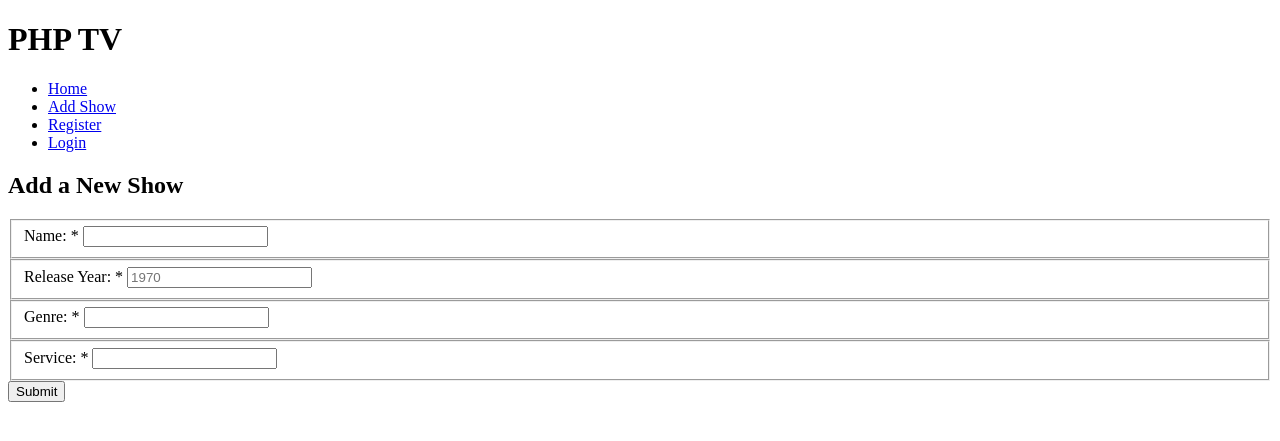
After one commit to ifotn/phptv, a PHP site: page /add-show.php in a window 1280 px wide. The commit adds this page. Shown: the top 441 px of the page. Run offline with PHP 8.4, Linux system fonts and the light colour scheme.

Commit message:
l2/1 - add-show form

```diff
--- /dev/null
+++ b/add-show.php
@@ -0,0 +1,26 @@
+<?php
+$title = 'Add Show';
+include('shared/header.php'); ?>
+
+<h2>Add a New Show</h2>
+<form>
+    <fieldset>
+        <label for="name">Name: *</label>
+        <input name="name" id="name" required />
+    </fieldset>
+    <fieldset>
+        <label for="releaseYear">Release Year: *</label>
+        <input name="releaseYear" id="releaseYear" required placeholder="1970" type="number" min="1970" />
+    </fieldset>
+    <fieldset>
+        <label for="genre">Genre: *</label>
+        <input name="genre" id="genre" required />
+    </fieldset>
+    <fieldset>
+        <label for="service">Service: *</label>
+        <input name="service" id="service" required />
+    </fieldset>
+    <button>Submit</button>
+</form>
+</body>
+</html>
--- a/index.php
+++ b/index.php
@@ -1,4 +1,7 @@
-    <?php include('shared/header.php'); ?>
+    <?php
+    $title = 'Home';
+    include('shared/header.php');
+    ?>
     <h2>Welcome to PHP TV</h2>
 </body>
 </html>
--- a/register.php
+++ b/register.php
@@ -1,4 +1,7 @@
-    <?php include('shared/header.php'); ?>
+    <?php
+    $title = 'Register';
+    include('shared/header.php');
+    ?>
     <h2>Register</h2>
 </body>
 </html>
--- a/shared/header.php
+++ b/shared/header.php
@@ -3,7 +3,7 @@
 <head>
     <meta charset="UTF-8">
     <meta name="viewport" content="width=device-width, initial-scale=1.0">
-    <title>Document</title>
+    <title><?php echo $title; ?></title>
 </head>
 <body>
     <h1>PHP TV</h1>
@@ -12,6 +12,12 @@
             <a href="index.php">Home</a>
         </li>
         <li>
+            <a href="add-show.php">Add Show</a>
+        </li>
+        <li>
             <a href="register.php">Register</a>
         </li>
+        <li>
+            <a href="login.php">Login</a>
+        </li>
     </ul>
```
Also changed, not shown: login.php (added, +7 -0 lines).
